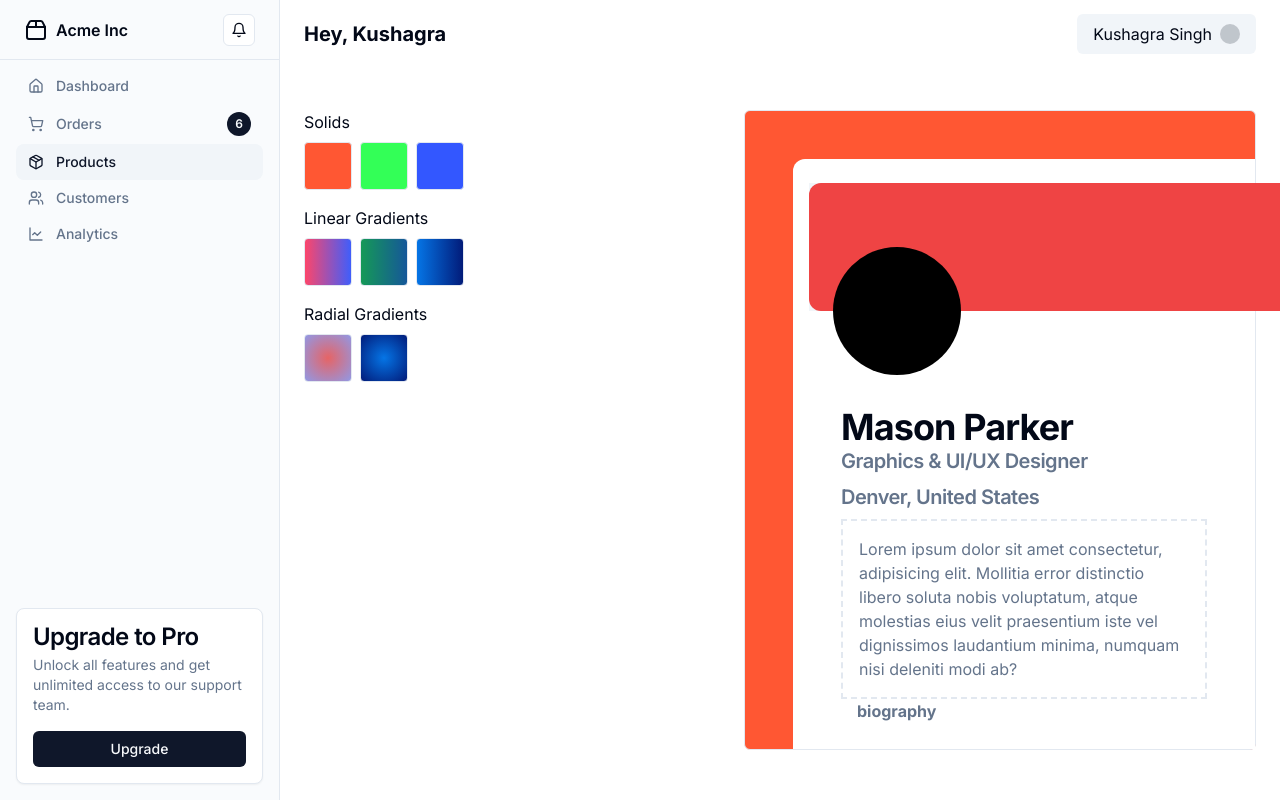
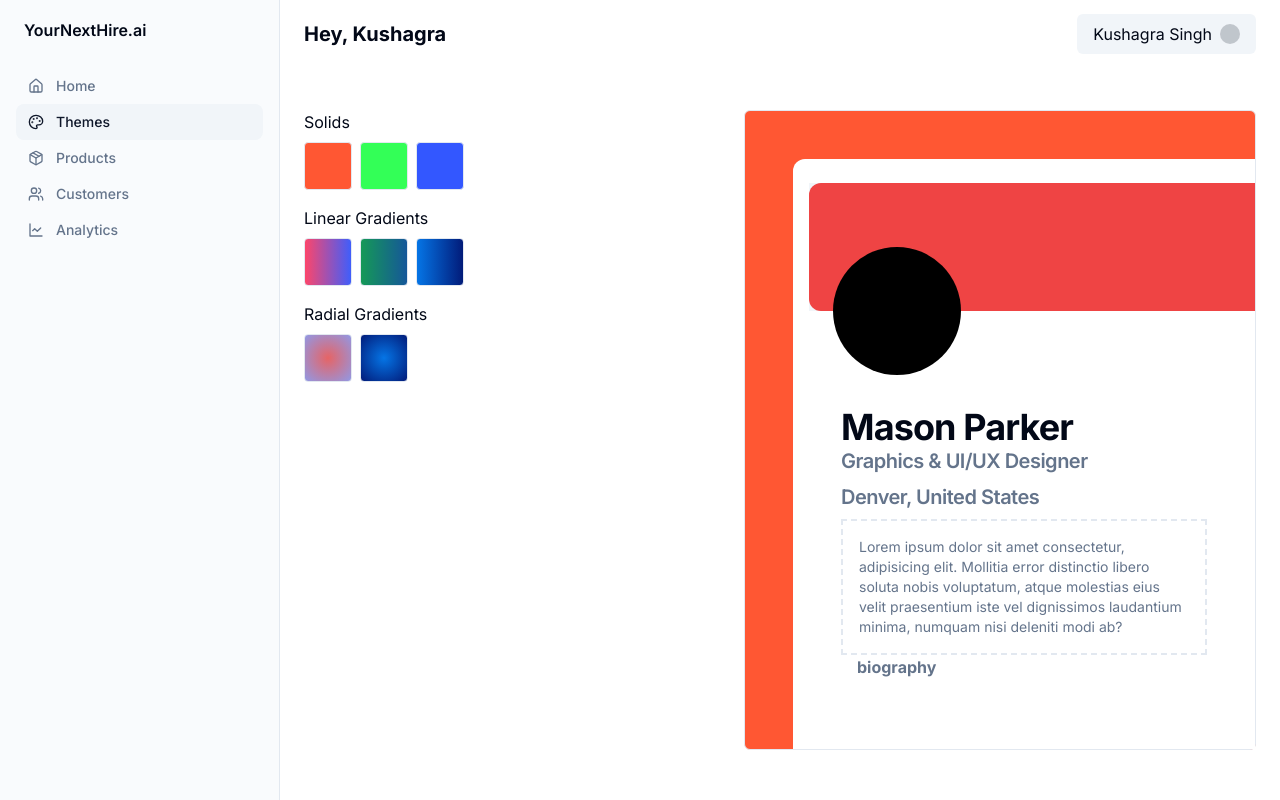
Before and after one commit to sahadat-sk/dashboard, a Next.js app: page /themes in a window 1280 px wide. Built offline with nearby package versions, Linux system fonts and the light colour scheme.

Commit message:
refactor: responsiveness

```diff
--- a/src/app/layout.tsx
+++ b/src/app/layout.tsx
@@ -19,11 +19,11 @@ export default function RootLayout({
   return (
     <html lang="en">
       <body className={inter.className}>
-        <div className="grid min-h-screen w-full md:grid-cols-[220px_1fr] lg:grid-cols-[280px_1fr] overflow-hidden">
+        <div className="grid min-h-screen md:grid-cols-[220px_1fr] lg:grid-cols-[280px_1fr] ">
           <SideNav />
-          <div className="flex flex-col">
+          <div className="flex flex-col ">
             <NavBarMobile />
-            <main className="flex flex-1 flex-col gap-4 p-4 lg:gap-6 lg:p-6  justify-center">
+            <main className="flex flex-1 flex-col gap-4 p-4 lg:gap-6 lg:p-6  md:justify-center ">
               {children}
             </main>
           </div>
--- a/src/app/page.tsx
+++ b/src/app/page.tsx
@@ -21,19 +21,20 @@ const Stat = ({ text, val }: { text: string; val: string }) => {
 export default function Dashboard() {
   return (
     <>
-      <div className="flex items-center w-full h-20 bg-secondary rounded-lg border flex items-center justify-between px-8">
-        <div className="flex gap-2 text-xl">
-          <p className="text-black/60">
+      <div className="flex items-center w-full max-w-[90vw] lg:h-20 bg-secondary rounded-lg border flex-col md:flex-row items-center justify-between px-2 py-4 lg:px-8 gap-2">
+        <div className="flex gap-2  md:text-lg lg:text-xl flex-1">
+          <p className="text-black/60 w-full ">
             Your profile is live at{" "}
-            <span className="text-black font-semibold underline">
+            <span className="text-black font-semibold underline ">
               yournexthire.ai/kushagra
-            </span>
+            </span>{" "}
+            <Edit className="inline" />{" "}
+            <span className="text-sm underline">Edit</span>
           </p>
-          <button className="flex items-center gap-1">
-            <Edit /> <p className="text-sm underline">Edit</p>
-          </button>
+
+          <button className="flex items-center gap-1"></button>
         </div>
-        <div className="flex items-center gap-4">
+        <div className="flex items-center gap-4 justify-between gap-4 w-full md:w-auto lg:flex-row items-center">
           <button className="flex items-center gap-1">
             <Eye />
             <p className="underline semibold">Preview</p>
@@ -42,18 +43,18 @@ export default function Dashboard() {
         </div>
       </div>
       <div
-        className="flex flex-1 items-center justify-center rounded-lg   "
+        className="flex flex-1 max-w-[90vw] items-center justify-center rounded-lg   "
         x-chunk="dashboard-02-chunk-1"
       >
         <ProfileSetup />
       </div>
 
-      <div className="flex gap-4">
+      <div className="flex gap-4 max-w-[90vw] flex-col lg:flex-row">
         <div className="flex-1">
-          <p className="text-semibold pb-2">
+          <p className="text-semibold pb-2 text-xs lg:text-md">
             Check out some most viewed YourNextHire Pages
           </p>
-          <div className="bg-muted/60 border rounded-md py-2 px-4">
+          <div className="bg-muted/60 border rounded-md py-2 px-2 lg:px-4">
             {profiles.map((profile, index) => {
               return (
                 <div key={index} className="flex justify-between  py-2">
@@ -66,7 +67,7 @@ export default function Dashboard() {
                       className="rounded-full"
                     />
                     <div>
-                      <p>{profile.name}</p>
+                      <p className="text-sm lg:text-md">{profile.name}</p>
                       <p className="text-xs underline text-black/60">
                         {profile.link}
                       </p>
@@ -79,12 +80,12 @@ export default function Dashboard() {
           </div>
         </div>
         <div className="flex-1">
-          <p className="pb-2">Activity</p>
+          <p className="pb-2 text-xs lg:text-md">Activity</p>
 
-          <div className="bg-muted/60 border rounded-md py-4 px-6">
+          <div className="bg-muted/60 border rounded-md py-4 px-2 lg:px-6">
             <p>Recent activity on your page</p>
-            <div className="flex justify-between">
-              <div className="h-44 w-64">
+            <div className="flex justify-between gap-4">
+              <div className="w-full max-w-64">
                 <Chart />
               </div>
               <div className="flex flex-col gap-4 justify-center">
--- a/src/app/themes/page.tsx
+++ b/src/app/themes/page.tsx
@@ -50,7 +50,7 @@ const ColorPalette = ({
 export default function ThemesPage() {
   const [selectedColor, setSelectedColor] = useState(solidColors[0]);
   return (
-    <div className="flex justify-between">
+    <div className="flex flex-col lg:flex-row justify-between gap-8">
       <div className="flex flex-col gap-4">
         <ColorPalette
           name="Solids"
@@ -69,26 +69,26 @@ export default function ThemesPage() {
         />
       </div>
       <div
-        className="w-[40vw] h-[80vh] rounded-md transition relative border "
+        className="lg:w-[40vw] lg:h-[80vh] w-screen h-screen rounded-md transition relative border "
         style={{ background: selectedColor }}
       >
-        <div className="absolute  top-12 right-0 bottom-0 left-12 bg-white rounded-ss-xl px-12 py-6">
+        <div className="absolute overflow-hidden top-12 right-0 bottom-0 left-12 bg-white rounded-ss-xl px-12 py-6">
           <div className="relative h-32 w-full bg-accent mb-24 -ml-8">
             <div className="absolute bg-destructive top-0 left-0 bottom-0 -right-32 rounded-xl"></div>
             <div className="w-32 h-32 rounded-full absolute top-16 left-6 bg-black"></div>
           </div>
-          <h2 className="scroll-m-20 text-4xl font-bold tracking-tight  ">
+          <h2 className="scroll-m-20  text-2xl lg:text-4xl font-bold tracking-tight  ">
             Mason Parker
           </h2>
-          <p className="scroll-m-20  pb-2 text-xl font-semibold text-muted-foreground tracking-tight first:mt-0">
+          <p className="scroll-m-20  pb-2 text-lg lg:text-xl font-semibold text-muted-foreground tracking-tight first:mt-0">
             Graphics & UI/UX Designer
           </p>
-          <p className="scroll-m-20  pb-2 text-xl font-semibold text-muted-foreground tracking-tight first:mt-0">
+          <p className="scroll-m-20  pb-2 text-lg lg:text-xl font-semibold text-muted-foreground tracking-tight first:mt-0">
             Denver, United States
           </p>
 
           <div>
-            <p className="p-4 border-dashed border-2 text-muted-foreground ">
+            <p className="p-4 border-dashed border-2 text-muted-foreground text-sm lg:text-md">
               Lorem ipsum dolor sit amet consectetur, adipisicing elit. Mollitia
               error distinctio libero soluta nobis voluptatum, atque molestias
               eius velit praesentium iste vel dignissimos laudantium minima,
--- a/src/components/chart.tsx
+++ b/src/components/chart.tsx
@@ -35,7 +35,7 @@ const data = [
 
 export function Chart() {
   return (
-    <ResponsiveContainer>
+    <ResponsiveContainer width="100%">
       <BarChart data={data}>
         <XAxis
           dataKey="name"
@@ -46,7 +46,7 @@ export function Chart() {
         />
         <YAxis
           stroke="#888888"
-          fontSize={12}
+          fontSize={0}
           tickLine={false}
           axisLine={false}
           tickFormatter={(value) => ``}
--- a/src/components/profilesetup.tsx
+++ b/src/components/profilesetup.tsx
@@ -62,8 +62,8 @@ const CustomAccordianItem = ({
 export function ProfileSetup() {
   const [step, setStep] = useState({ num: 1, desc: "Add Basic Details" });
   return (
-    <div className="flex gap-4 w-full justify-between">
-      <Accordion type="single" collapsible className="w-[40%]">
+    <div className="flex flex-col lg:flex-row  gap-4 w-full justify-between">
+      <Accordion type="single" collapsible className="lg:w-[40%]">
         <CustomAccordianItem
           itemNumber={1}
           headingContent={"Basic Details"}
@@ -94,7 +94,7 @@ export function ProfileSetup() {
           setStep={setStep}
         />
       </Accordion>
-      <div className="bg-muted/60 rounded-md w-[60%] border h-64 flex items-center justify-center flex-col gap-4">
+      <div className="bg-muted/60 rounded-md lg:w-[60%] border lg:h-64 flex items-center justify-center flex-col gap-4 py-4">
         <h3 className="text-md font-semibold">
           Step {step.num}: {step.desc}
         </h3>
@@ -109,7 +109,7 @@ export function ProfileSetup() {
                   key={index}
                   height={80}
                   width={80}
-                  className="rounded-md"
+                  className="h-10 w-10 rounded-md"
                 />
               );
             })}
--- a/src/components/ui/navbar.tsx
+++ b/src/components/ui/navbar.tsx
@@ -1,3 +1,6 @@
+"use client";
+
+import { usePathname } from "next/navigation";
 import Link from "next/link";
 import {
   Bell,
@@ -5,6 +8,7 @@ import {
   LineChart,
   Package,
   Package2,
+  Palette,
   ShoppingCart,
   Users,
 } from "lucide-react";
@@ -18,42 +22,46 @@ import {
   CardHeader,
   CardTitle,
 } from "@/components/ui/card";
+import { cn } from "@/lib/utils";
 export function SideNav() {
+  const pathname = usePathname();
   return (
     <div className="hidden border-r bg-muted/40 md:block">
       <div className="flex h-full max-h-screen flex-col gap-2">
-        <div className="flex h-14 items-center border-b px-4 lg:h-[60px] lg:px-6">
+        <div className="flex h-14 items-center  px-4 lg:h-[60px] lg:px-6">
           <Link href="/" className="flex items-center gap-2 font-semibold">
-            <Package2 className="h-6 w-6" />
-            <span className="">Acme Inc</span>
+            <span className="">YourNextHire.ai</span>
           </Link>
-          <Button variant="outline" size="icon" className="ml-auto h-8 w-8">
-            <Bell className="h-4 w-4" />
-            <span className="sr-only">Toggle notifications</span>
-          </Button>
         </div>
         <div className="flex-1">
           <nav className="grid items-start px-2 text-sm font-medium lg:px-4">
             <Link
-              href="#"
-              className="flex items-center gap-3 rounded-lg px-3 py-2 text-muted-foreground transition-all hover:text-primary"
+              href="/"
+              className={cn(
+                "flex items-center gap-3 rounded-lg px-3 py-2  transition-all hover:text-primary",
+                pathname == "/"
+                  ? "bg-muted text-primary"
+                  : "text-muted-foreground"
+              )}
             >
               <Home className="h-4 w-4" />
-              Dashboard
+              Home
+            </Link>
+            <Link
+              href="/themes"
+              className={cn(
+                "flex items-center gap-3 rounded-lg px-3 py-2  transition-all hover:text-primary",
+                pathname == "/themes"
+                  ? "bg-muted text-primary"
+                  : "text-muted-foreground"
+              )}
+            >
+              <Palette className="h-4 w-4" />
+              Themes
             </Link>
             <Link
               href="#"
               className="flex items-center gap-3 rounded-lg px-3 py-2 text-muted-foreground transition-all hover:text-primary"
-            >
-              <ShoppingCart className="h-4 w-4" />
-              Orders
-              <Badge className="ml-auto flex h-6 w-6 shrink-0 items-center justify-center rounded-full">
-                6
-              </Badge>
-            </Link>
-            <Link
-              href="#"
-              className="flex items-center gap-3 rounded-lg bg-muted px-3 py-2 text-primary transition-all hover:text-primary"
             >
               <Package className="h-4 w-4" />
               Products{" "}
@@ -74,22 +82,6 @@ export function SideNav() {
             </Link>
           </nav>
         </div>
-        <div className="mt-auto p-4">
-          <Card x-chunk="dashboard-02-chunk-0">
-            <CardHeader className="p-2 pt-0 md:p-4">
-              <CardTitle>Upgrade to Pro</CardTitle>
-              <CardDescription>
-                Unlock all features and get unlimited access to our support
-                team.
-              </CardDescription>
-            </CardHeader>
-            <CardContent className="p-2 pt-0 md:p-4 md:pt-0">
-              <Button size="sm" className="w-full">
-                Upgrade
-              </Button>
-            </CardContent>
-          </Card>
-        </div>
       </div>
     </div>
   );
--- a/src/components/ui/navbarMobile.tsx
+++ b/src/components/ui/navbarMobile.tsx
@@ -1,3 +1,6 @@
+"use client";
+
+import { usePathname } from "next/navigation";
 import Link from "next/link";
 import {
   Home,
@@ -5,6 +8,7 @@ import {
   Menu,
   Package,
   Package2,
+  Palette,
   ShoppingCart,
   Users,
 } from "lucide-react";
@@ -12,10 +16,12 @@ import {
 import { Badge } from "@/components/ui/badge";
 import { Button } from "@/components/ui/button";
 import { Sheet, SheetContent, SheetTrigger } from "@/components/ui/sheet";
+import { cn } from "@/lib/utils";
 
 export function NavBarMobile() {
+  const pathname = usePathname();
   return (
-    <header className="flex h-14 items-center gap-4 justify-between pt-2 px-4 lg:h-[60px] lg:px-6">
+    <header className="flex h-14 items-center gap-4 justify-between pt-2 px-4 lg:h-[60px] lg:px-6 w-[100vw] md:w-auto">
       <Sheet>
         <SheetTrigger asChild>
           <Button variant="outline" size="icon" className="shrink-0 md:hidden">
@@ -23,31 +29,31 @@ export function NavBarMobile() {
             <span className="sr-only">Toggle navigation menu</span>
           </Button>
         </SheetTrigger>
-        <SheetContent side="left" className="flex flex-col">
+        <SheetContent side="left" className="flex flex-col w-[90vw]">
           <nav className="grid gap-2 text-lg font-medium">
             <Link
-              href="#"
-              className="flex items-center gap-2 text-lg font-semibold"
+              href="/"
+              className={cn(
+                "mx-[-0.65rem] flex items-center gap-4 rounded-xl px-3 py-2 ",
+                pathname == "/"
+                  ? "bg-muted text-foreground"
+                  : "text-muted-foreground hover:text-foreground"
+              )}
             >
-              <Package2 className="h-6 w-6" />
-              <span className="sr-only">Acme Inc</span>
+              <Home className="h-5 w-5" />
+              Home
             </Link>
             <Link
-              href="#"
-              className="mx-[-0.65rem] flex items-center gap-4 rounded-xl px-3 py-2 text-muted-foreground hover:text-foreground"
+              href="/themes"
+              className={cn(
+                "mx-[-0.65rem] flex items-center gap-4 rounded-xl px-3 py-2 ",
+                pathname == "/themes"
+                  ? "bg-muted text-foreground"
+                  : "text-muted-foreground hover:text-foreground"
+              )}
             >
-              <Home className="h-5 w-5" />
-              Dashboard
-            </Link>
-            <Link
-              href="#"
-              className="mx-[-0.65rem] flex items-center gap-4 rounded-xl bg-muted px-3 py-2 text-foreground hover:text-foreground"
-            >
-              <ShoppingCart className="h-5 w-5" />
-              Orders
-              <Badge className="ml-auto flex h-6 w-6 shrink-0 items-center justify-center rounded-full">
-                6
-              </Badge>
+              <Palette />
+              Themes
             </Link>
             <Link
               href="#"
@@ -74,8 +80,8 @@ export function NavBarMobile() {
         </SheetContent>
       </Sheet>
       <p className="text-xl font-bold">Hey, Kushagra</p>
-      <div className="flex gap-2 bg-muted px-4 py-2 items-center rounded-md">
-        <p>Kushagra Singh</p>
+      <div className="flex gap-2 lg:bg-muted px-4 py-2 items-center rounded-md">
+        <p className="hidden lg:block">Kushagra Singh</p>
         <div className="h-5 w-5 rounded-full bg-foreground/20 " />
       </div>
     </header>
```
